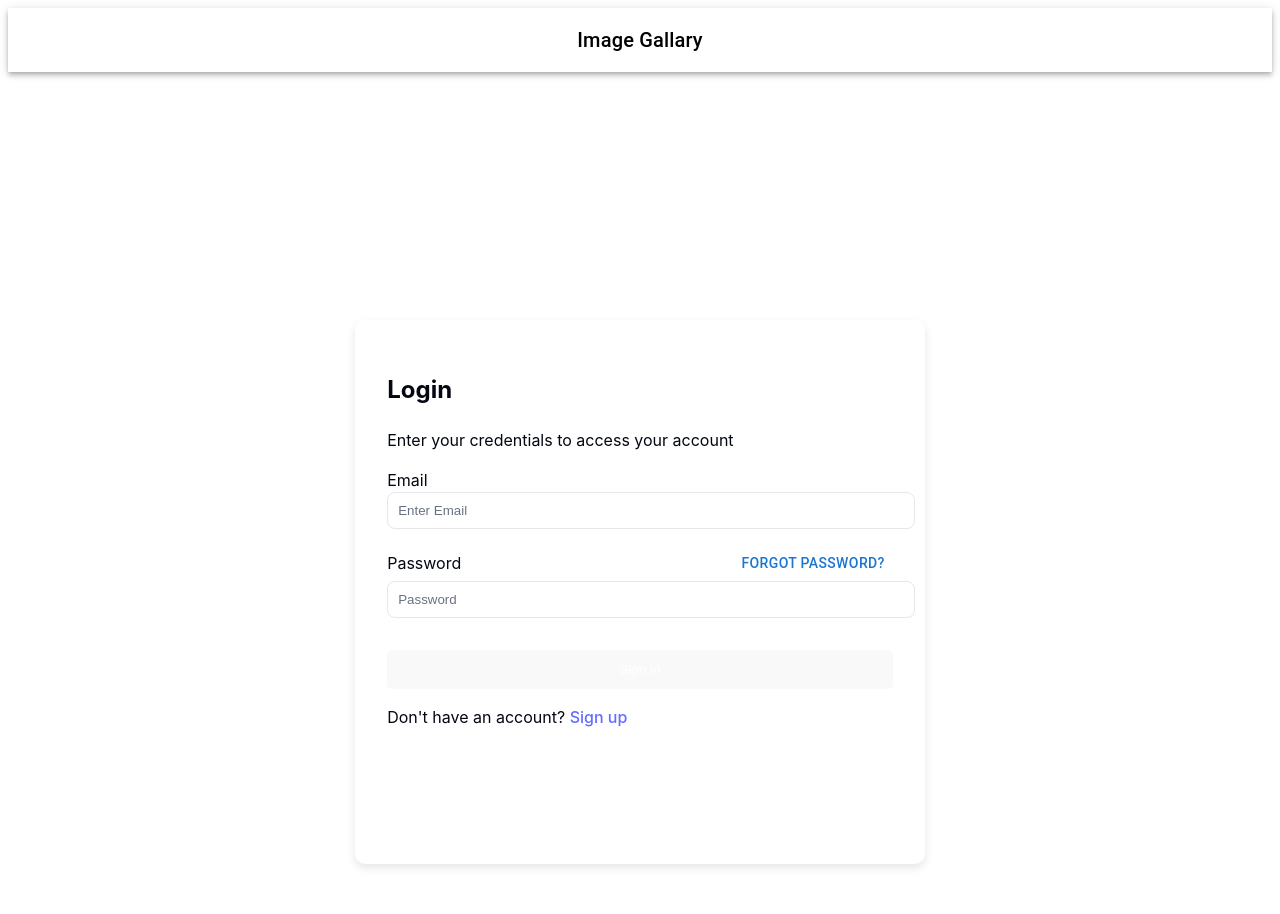
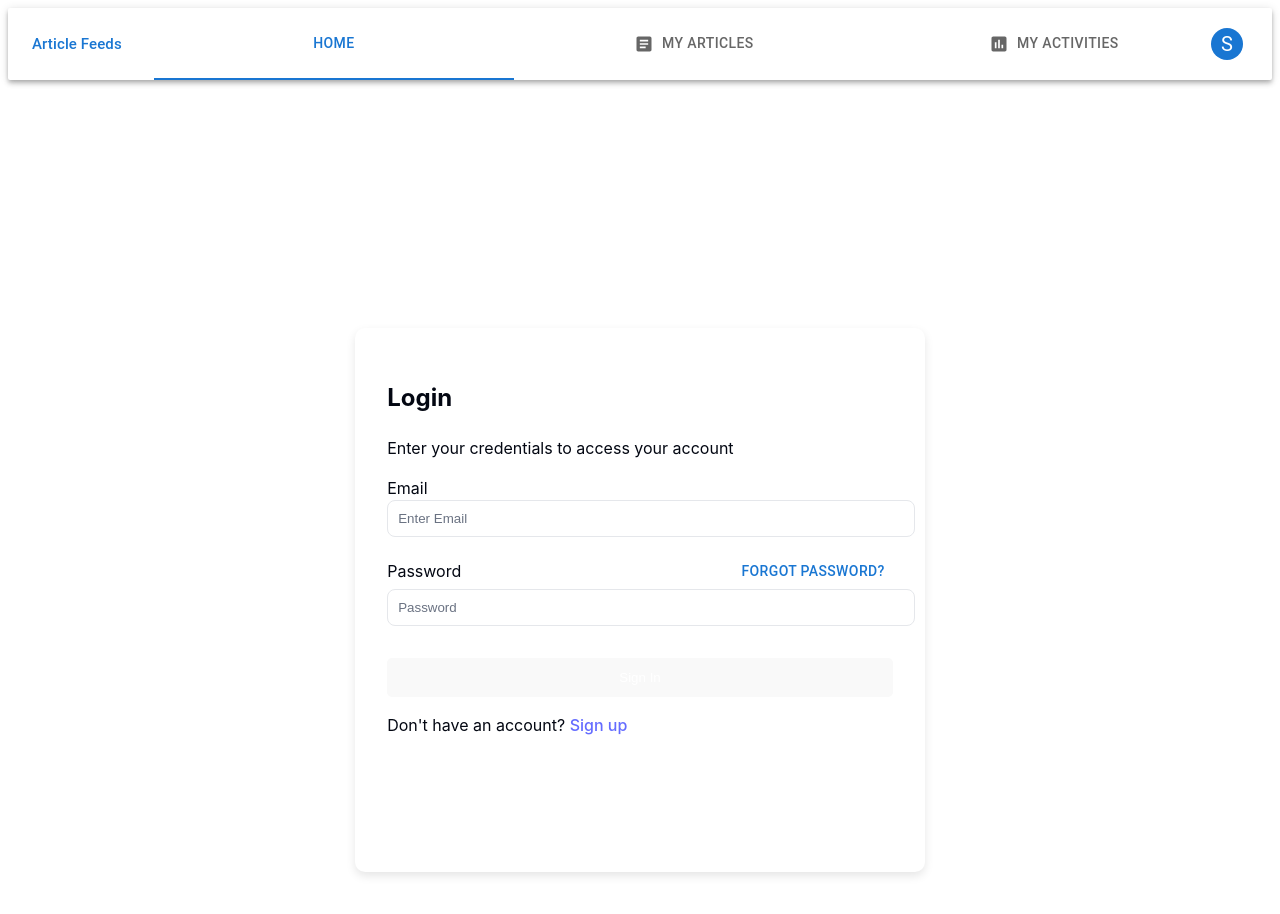
Before and after one commit to Akhil-ja/Article-Blog, a React (Vite) app in the folder frontend/: page /login in a window 1280 px wide. Shown: the top 914 px of the page. Built offline with nearby package versions, Linux system fonts and the light colour scheme; no server answers; sample sign-in values are in the browser's storage.

Commit message:
feat(Frontend,components): add user navbar

```diff
--- a/frontend/src/components/UserNavbar.tsx
+++ b/frontend/src/components/UserNavbar.tsx
@@ -1,49 +1,215 @@
 import { useDispatch } from "react-redux";
 import { logoutUser } from "../slices/authSlice";
 import { useNavigate } from "react-router-dom";
-import { Button } from "./ui/button";
-import { AppBar, Toolbar, Typography, Box } from "@mui/material";
+import { useState } from "react";
+import { useLocation } from "react-router-dom";
+import { useEffect } from "react";
+import {
+  AppBar,
+  Toolbar,
+  Typography,
+  Box,
+  Avatar,
+  Menu,
+  MenuItem,
+  ListItemIcon,
+  Divider,
+  IconButton,
+  Tooltip,
+  Tabs,
+  Tab,
+} from "@mui/material";
+import {
+  AccountCircle,
+  Logout,
+  Article,
+  Assessment,
+} from "@mui/icons-material";
 
 const UserNavbar = () => {
   const navigate = useNavigate();
   const dispatch = useDispatch();
-  const authInfo = sessionStorage.getItem("authInfo");
+  const authInfo = localStorage.getItem("authInfo");
+
+  const user = authInfo ? JSON.parse(authInfo) : null;
+
+  const [anchorEl, setAnchorEl] = useState(null);
+  const open = Boolean(anchorEl);
+
+  const [activeTab, setActiveTab] = useState(0);
+
+  const location = useLocation();
+
+  useEffect(() => {
+    if (location.pathname === "/user/home") {
+      setActiveTab(0);
+    } else if (location.pathname === "/user/my-articles") {
+      setActiveTab(1);
+    } else if (location.pathname === "/user/activities") {
+      setActiveTab(2);
+    }
+  }, [location.pathname]);
+
+  const handleMenuOpen = (event) => {
+    setAnchorEl(event.currentTarget);
+  };
+
+  const handleMenuClose = () => {
+    setAnchorEl(null);
+  };
+
+  const handleProfileClick = () => {
+    handleMenuClose();
+    navigate("/user/profile");
+  };
 
   const handleLogout = () => {
-    dispatch(logoutUser() as any).then(() => {
+    handleMenuClose();
+    dispatch(logoutUser()).then(() => {
       navigate("/login");
-      window.location.reload();
+      localStorage.removeItem("authInfo");
     });
-    sessionStorage.removeItem("authInfo");
+  };
+
+  const handleTabChange = (event, newValue) => {
+    setActiveTab(newValue);
+
+    if (newValue === 0) {
+      navigate("/user/home");
+    } else if (newValue === 1) {
+      navigate("/user/my-articles");
+    } else if (newValue === 2) {
+      navigate("/user/activities");
+    }
   };
 
   return (
-    <AppBar position="static" sx={{ backgroundColor: "white" }}>
+    <AppBar
+      position="static"
+      sx={{ backgroundColor: "white", borderRadius: "2px" }}
+    >
       <Toolbar>
         <Typography
           variant="h6"
+          onClick={() => {
+            navigate("/user/home");
+          }}
+          style={{ cursor: "pointer" }}
           component="div"
           sx={{
-            flexGrow: 1,
+            flexGrow: 0,
             display: "flex",
-            justifyContent: "center",
             alignItems: "center",
-            color: "black",
+            color: "#1976d2",
+            mr: 4,
+            fontSize: "15px",
           }}
         >
-          Image Gallary
+          Article Feeds
         </Typography>
-        <Box sx={{ display: "flex", gap: 2 }}>
+
+        {authInfo && (
+          <Tabs
+            value={activeTab}
+            onChange={handleTabChange}
+            textColor="primary"
+            indicatorColor="primary"
+            sx={{ flexGrow: 1 }}
+          >
+            <Tab label="Home" />
+            <Tab
+              icon={<Article fontSize="small" />}
+              iconPosition="start"
+              label="My Articles"
+            />
+            <Tab
+              icon={<Assessment fontSize="small" />}
+              iconPosition="start"
+              label="My Activities"
+            />
+          </Tabs>
+        )}
+
+        <Box sx={{ display: "flex", gap: 2, alignItems: "center" }}>
           {authInfo && (
-            <Button
-              onClick={handleLogout}
-              color="inherit"
-              variant="outlined"
-              className={undefined}
-              size={undefined}
-            >
-              Logout
-            </Button>
+            <>
+              <Tooltip title="Account settings">
+                <IconButton
+                  onClick={handleMenuOpen}
+                  size="small"
+                  aria-controls={open ? "account-menu" : undefined}
+                  aria-haspopup="true"
+                  aria-expanded={open ? "true" : undefined}
+                >
+                  <Avatar
+                    sx={{ width: 32, height: 32, bgcolor: "primary.main" }}
+                    src={user?.profileImage || ""}
+                  >
+                    {!user?.profileImage && (user?.name?.[0] || "U")}
+                  </Avatar>
+                </IconButton>
+              </Tooltip>
+              <Menu
+                anchorEl={anchorEl}
+                id="account-menu"
+                open={open}
+                onClose={handleMenuClose}
+                transformOrigin={{ horizontal: "right", vertical: "top" }}
+                anchorOrigin={{ horizontal: "right", vertical: "bottom" }}
+                PaperProps={{
+                  elevation: 0,
+                  sx: {
+                    overflow: "visible",
+                    filter: "drop-shadow(0px 2px 8px rgba(0,0,0,0.15))",
+                    mt: 1.5,
+                    width: 200,
+                    "& .MuiAvatar-root": {
+                      width: 32,
+                      height: 32,
+                      ml: -0.5,
+                      mr: 1,
+                    },
+                  },
+                }}
+              >
+                <MenuItem onClick={handleProfileClick}>
+                  <ListItemIcon>
+                    <AccountCircle fontSize="small" />
+                  </ListItemIcon>
+                  Profile
+                </MenuItem>
+                <Divider />
+                <MenuItem
+                  onClick={() => {
+                    handleMenuClose();
+                    navigate("/user/my-articles");
+                  }}
+                >
+                  <ListItemIcon>
+                    <Article fontSize="small" />
+                  </ListItemIcon>
+                  My Articles
+                </MenuItem>
+                <MenuItem
+                  onClick={() => {
+                    handleMenuClose();
+                    navigate("/user/activities");
+                  }}
+                >
+                  <ListItemIcon>
+                    <Assessment fontSize="small" />
+                  </ListItemIcon>
+                  My Activities
+                </MenuItem>
+                <Divider />
+                <MenuItem onClick={handleLogout}>
+                  <ListItemIcon>
+                    <Logout fontSize="small" />
+                  </ListItemIcon>
+                  Logout
+                </MenuItem>
+              </Menu>
+            </>
           )}
         </Box>
       </Toolbar>
```
